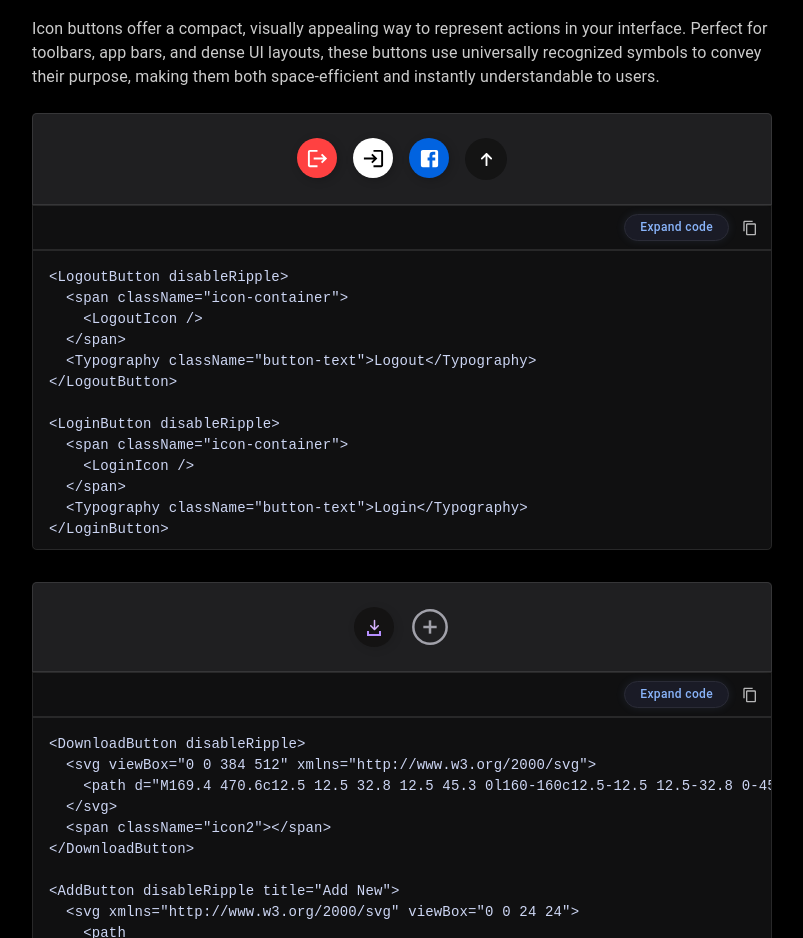
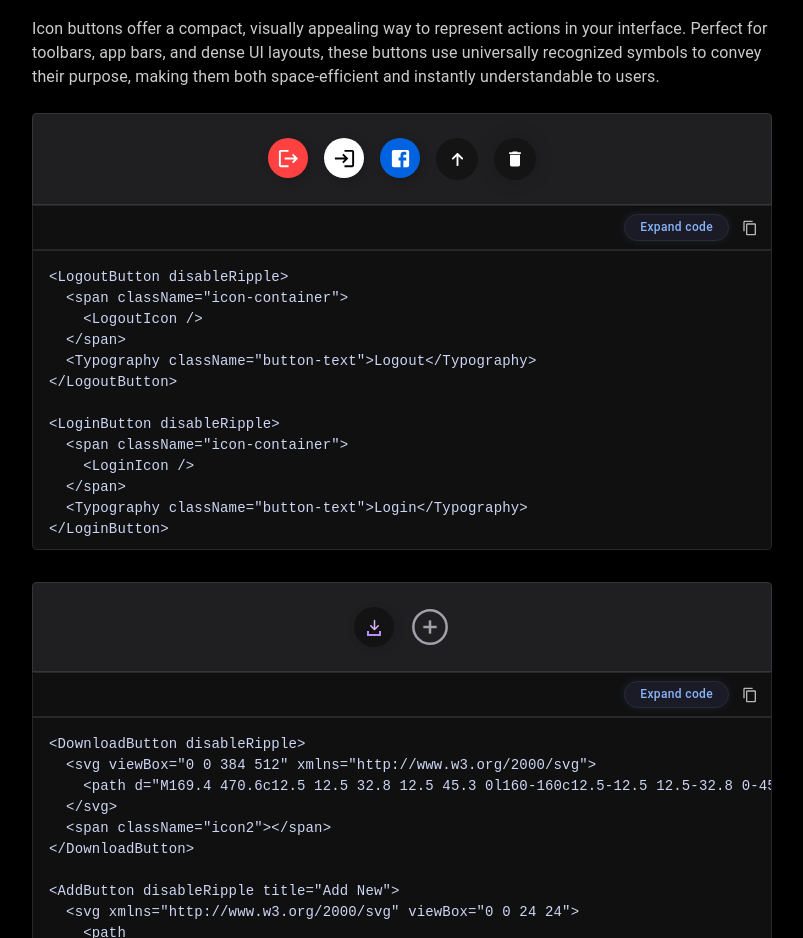
Before and after one commit to Surjendu-kar/ByteUI-Core, a React (Vite) app: page / in a window 1280 px wide. Shown: the part 5580-6518 px from the top of the page, without its empty margins (338-1141 px from the left). Built offline with nearby package versions, Linux system fonts and the light colour scheme.

Commit message:
Add delete button

```diff
--- a/src/components/AllButtons/IconBtns/Button4.tsx
+++ b/src/components/AllButtons/IconBtns/Button4.tsx
@@ -4,6 +4,7 @@ import LogoutIcon from "@mui/icons-material/Logout";
 import CodeViewer from "../../CodeViewer/CodeViewer";
 import FacebookIcon from "@mui/icons-material/Facebook";
 import LoginIcon from "@mui/icons-material/Login";
+import DeleteIcon from "@mui/icons-material/Delete";
 
 const LogoutButton = styled(Button)(() => ({
   display: "flex",
@@ -157,6 +158,58 @@ const BackToTopButton = styled(Button)(() => ({
   },
 }));
 
+const DeleteButton = styled(Button)(() => ({
+  width: "42px",
+  height: "42px",
+  borderRadius: "50%",
+  backgroundColor: "rgb(20, 20, 20)",
+  border: "none",
+  fontWeight: 600,
+  display: "flex",
+  alignItems: "center",
+  justifyContent: "center",
+  boxShadow: "0px 0px 20px rgba(0, 0, 0, 0.164)",
+  cursor: "pointer",
+  transition: "all 0.3s",
+  overflow: "hidden",
+  position: "relative",
+  minWidth: "unset",
+  padding: 0,
+
+  "& svg": {
+    width: "20px",
+    height: "20px",
+    transition: "all 0.3s",
+    fill: "white",
+  },
+
+  "&:hover": {
+    width: "140px",
+    borderRadius: "50px",
+    backgroundColor: "rgb(255, 69, 69)",
+  },
+
+  "&:hover svg": {
+    width: "60px",
+    height: "45px",
+    transform: "translateY(60%)",
+  },
+
+  "&::before": {
+    position: "absolute",
+    top: "-20px",
+    content: '"Delete"',
+    color: "white",
+    fontSize: "2px",
+    transition: "all 0.3s",
+  },
+
+  "&:hover::before": {
+    fontSize: "13px",
+    transform: "translateY(30px)",
+  },
+}));
+
 const ButtonDemo: FC = () => {
   return (
     <Box sx={{ display: "flex", gap: 2 }}>
@@ -189,6 +242,10 @@ const ButtonDemo: FC = () => {
           <path d="M214.6 41.4c-12.5-12.5-32.8-12.5-45.3 0l-160 160c-12.5 12.5-12.5 32.8 0 45.3s32.8 12.5 45.3 0L160 141.2V448c0 17.7 14.3 32 32 32s32-14.3 32-32V141.2L329.4 246.6c12.5 12.5 32.8 12.5 45.3 0s12.5-32.8 0-45.3l-160-160z"></path>
         </svg>
       </BackToTopButton>
+
+      <DeleteButton disableRipple>
+        <DeleteIcon />
+      </DeleteButton>
     </Box>
   );
 };
@@ -222,13 +279,18 @@ const Button4: FC = () => {
   <svg viewBox="0 0 384 512">
     <path d="M214.6 41.4c-12.5-12.5-32.8-12.5-45.3 0l-160 160c-12.5 12.5-12.5 32.8 0 45.3s32.8 12.5 45.3 0L160 141.2V448c0 17.7 14.3 32 32 32s32-14.3 32-32V141.2L329.4 246.6c12.5 12.5 32.8 12.5 45.3 0s12.5-32.8 0-45.3l-160-160z"></path>
   </svg>
-</BackToTopButton>`;
+</BackToTopButton>
+
+<DeleteButton disableRipple>
+  <DeleteIcon />
+</DeleteButton>`;
 
   const fullCode = `import { FC } from "react";
 import { Button, styled, Typography, Box } from "@mui/material";
 import LogoutIcon from "@mui/icons-material/Logout";
 import FacebookIcon from '@mui/icons-material/Facebook';
 import LoginIcon from "@mui/icons-material/Login";
+import DeleteIcon from "@mui/icons-material/Delete";
 
 const LogoutButton = styled(Button)(() => ({
   display: "flex",
@@ -492,6 +554,58 @@ const BackToTopButton = styled(Button)(() => ({
   },
 }));
 
+const DeleteButton = styled(Button)(() => ({
+  width: "42px",
+  height: "42px",
+  borderRadius: "50%",
+  backgroundColor: "rgb(20, 20, 20)",
+  border: "none",
+  fontWeight: 600,
+  display: "flex",
+  alignItems: "center",
+  justifyContent: "center",
+  boxShadow: "0px 0px 20px rgba(0, 0, 0, 0.164)",
+  cursor: "pointer",
+  transition: "all 0.3s",
+  overflow: "hidden",
+  position: "relative",
+  minWidth: "unset",
+  padding: 0,
+
+  "& svg": {
+    width: "20px",
+    height: "20px",
+    transition: "all 0.3s",
+    fill: "white",
+  },
+
+  "&:hover": {
+    width: "140px",
+    borderRadius: "50px",
+    backgroundColor: "rgb(255, 69, 69)",
+  },
+
+  "&:hover svg": {
+    width: "60px",
+    height: "45px",
+    transform: "translateY(60%)",
+  },
+
+  "&::before": {
+    position: "absolute",
+    top: "-20px",
+    content: '"Delete"',
+    color: "white",
+    fontSize: "2px",
+    transition: "all 0.3s",
+  },
+
+  "&:hover::before": {
+    fontSize: "13px",
+    transform: "translateY(30px)",
+  },
+}));
+
 
 const ButtonDemo: FC = () => {
   return (
@@ -525,6 +639,10 @@ const ButtonDemo: FC = () => {
           <path d="M214.6 41.4c-12.5-12.5-32.8-12.5-45.3 0l-160 160c-12.5 12.5-12.5 32.8 0 45.3s32.8 12.5 45.3 0L160 141.2V448c0 17.7 14.3 32 32 32s32-14.3 32-32V141.2L329.4 246.6c12.5 12.5 32.8 12.5 45.3 0s12.5-32.8 0-45.3l-160-160z"></path>
         </svg>
       </BackToTopButton>
+
+      <DeleteButton disableRipple>
+        <DeleteIcon />
+      </DeleteButton>
     </Box>
   );
 };
```
